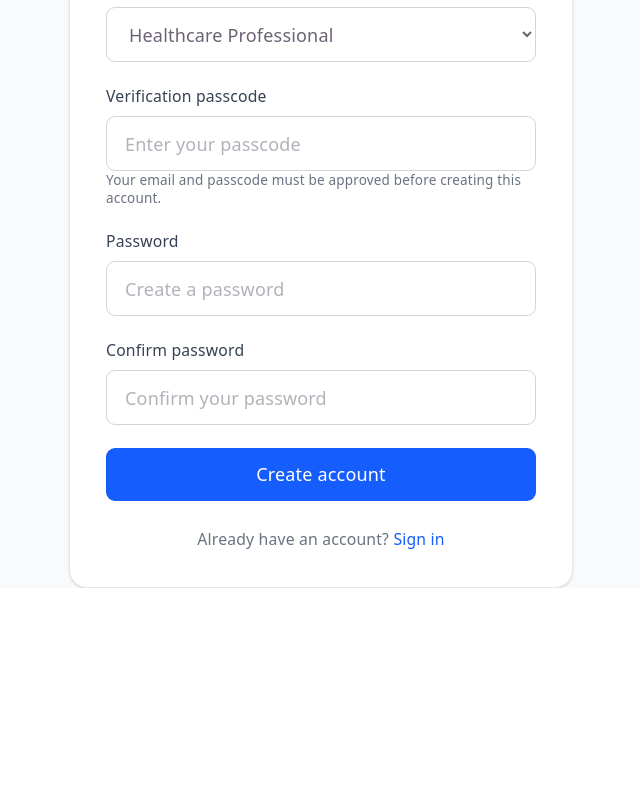
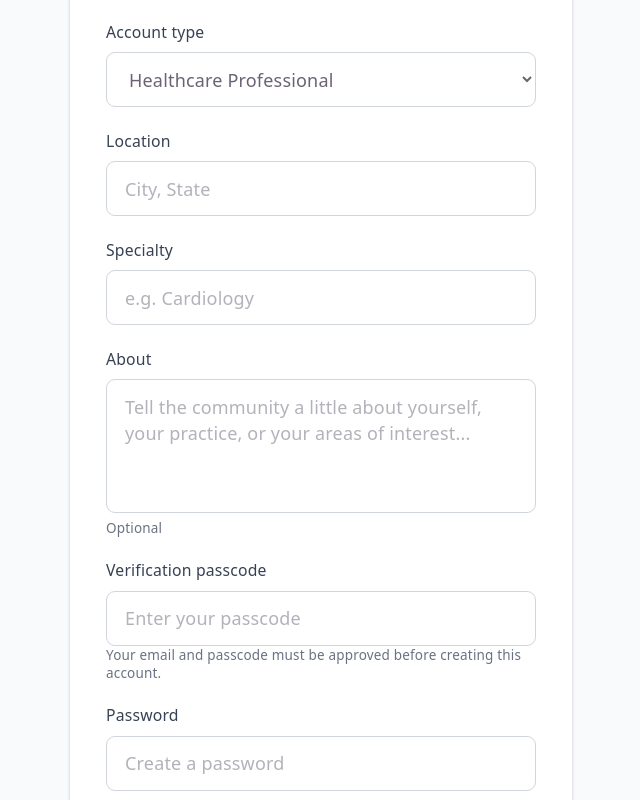
Before and after one commit to babsscode/mediQuick, a React (Vite) app: page /register in a window 1280 px wide. Shown: the part 540-1340 px from the top of the page, without its empty margins (319-959 px from the left). Before the commit the page ends 1128 px from the top, so only its background shows below. Built offline with nearby package versions, Linux system fonts and the light colour scheme; no server answers.

Commit message:
profile registration update

```diff
--- a/src/pages/Register.tsx
+++ b/src/pages/Register.tsx
@@ -7,116 +7,102 @@ import {
 import { auth } from "../firebase/auth";
 import { useNavigate } from "react-router-dom";
 
-
 type RegistrationRole =
   | "hcp"
-    | "pharma"
-    | "team_member";
-
+  | "pharma";
 
 export default function Register() {
-
   const navigate = useNavigate();
 
-
-    const [name, setName] =
-        useState("");
-
-    const [email, setEmail] =
-        useState("");
-
-    const [password, setPassword] =
-        useState("");
-
-    const [confirmPassword, setConfirmPassword] =
-        useState("");
+  const [name, setName] = useState("");
+  const [email, setEmail] = useState("");
 
   const [role, setRole] =
     useState<RegistrationRole>("hcp");
 
-    const [passcode, setPasscode] =
+  const [location, setLocation] = useState("");
+  const [specialty, setSpecialty] = useState("");
+  const [about, setAbout] = useState("");
+
+  const [passcode, setPasscode] = useState("");
+
+  const [password, setPassword] = useState("");
+  const [confirmPassword, setConfirmPassword] =
     useState("");
 
-
-    const [error, setError] =
-        useState("");
-
-    const [loading, setLoading] =
-        useState(false);
-
+  const [error, setError] = useState("");
+  const [loading, setLoading] = useState(false);
 
   const requiresPasscode =
     role === "hcp" ||
     role === "pharma";
 
+  const requiresSpecialty =
+    role === "hcp";
 
   async function handleRegister(
     e: React.FormEvent<HTMLFormElement>
   ) {
-
     e.preventDefault();
 
     setError("");
 
+    const cleanName = name.trim();
+    const cleanEmail = email.trim().toLowerCase();
+    const cleanLocation = location.trim();
+    const cleanSpecialty = specialty.trim();
+    const cleanAbout = about.trim();
 
-        if (!name.trim()) {
-
-            setError(
-                "Please enter your name."
-            );
-
+    if (!cleanName) {
+      setError("Please enter your name.");
       return;
     }
 
-
-        if (password !== confirmPassword) {
-
-            setError(
-                "Passwords do not match."
-            );
-
+    if (!cleanLocation) {
+      setError("Please enter your location.");
       return;
     }
 
-
-        if (password.length < 6) {
-
-            setError(
-                "Password must be at least 6 characters."
-            );
-
+    if (
+      requiresSpecialty &&
+      !cleanSpecialty
+    ) {
+      setError("Please enter your specialty.");
       return;
     }
-
 
     if (
       requiresPasscode &&
       !passcode.trim()
     ) {
-
       setError(
         "Please enter your verification passcode."
       );
-
       return;
     }
 
+    if (password !== confirmPassword) {
+      setError("Passwords do not match.");
+      return;
+    }
+
+    if (password.length < 6) {
+      setError(
+        "Password must be at least 6 characters."
+      );
+      return;
+    }
 
     setLoading(true);
 
-
     try {
-
       /*
-             * HCP and Pharma accounts must first
-             * be verified by the Python API.
-             *
-             * Team members skip this step.
+       * Verify HCP / Pharma credentials
+       * with the Python API before creating
+       * the Firebase account.
        */
       if (requiresPasscode) {
-
-                const response =
-                    await fetch(
+        const response = await fetch(
           "http://localhost:8000/auth/verify-registration",
           {
             method: "POST",
@@ -127,28 +113,17 @@ export default function Register() {
             },
 
             body: JSON.stringify({
-                                name:
-                                    name.trim(),
-
-                                email:
-                                    email.trim()
-                                        .toLowerCase(),
-
+              name: cleanName,
+              email: cleanEmail,
               role,
-
-                                passcode:
-                                    passcode.trim(),
+              passcode: passcode.trim(),
             }),
           }
         );
 
-
-                const data =
-                    await response.json();
-
+        const data = await response.json();
 
         if (!response.ok) {
-
           setError(
             data.detail ||
               "Your email or passcode could not be verified."
@@ -158,34 +133,30 @@ export default function Register() {
         }
       }
 
-
       /*
-             * Create Firebase account.
-             *
-             * NOTE:
-             * For the MVP this is fine after the
-             * Python verification step.
+       * Create Firebase Authentication account.
        */
       const credential =
         await createUserWithEmailAndPassword(
           auth,
-                    email.trim(),
+          cleanEmail,
           password
         );
 
-
+      /*
+       * Store the user's display name
+       * in Firebase Authentication.
+       */
       await updateProfile(
         credential.user,
         {
-                    displayName:
-                        name.trim(),
+          displayName: cleanName,
         }
       );
 
-
       /*
-             * Create the user's application
-             * profile in Firestore.
+       * Create the application profile
+       * through the Python backend.
        */
       const profileResponse =
         await fetch(
@@ -199,80 +170,78 @@ export default function Register() {
             },
 
             body: JSON.stringify({
-                            uid:
-                                credential.user.uid,
+              uid: credential.user.uid,
 
-                            name:
-                                name.trim(),
+              name: cleanName,
 
-                            email:
-                                email.trim()
-                                    .toLowerCase(),
+              email: cleanEmail,
 
               role,
+
+              location:
+                cleanLocation,
+
+              specialty:
+                cleanSpecialty || null,
+
+              about:
+                cleanAbout || null,
             }),
           }
         );
 
-
       if (!profileResponse.ok) {
-
         console.error(
           "Failed to create user profile."
         );
+
+        /*
+         * The Firebase account was created,
+         * but the application profile failed.
+         */
+        setError(
+          "Your account was created, but we could not finish setting up your profile. Please contact support."
+        );
+
+        return;
       }
-
 
       navigate("/");
 
     } catch (err: any) {
+      console.error(err);
 
       switch (err.code) {
-
         case "auth/email-already-in-use":
-
           setError(
             "An account already exists with this email."
           );
-
           break;
 
-
         case "auth/invalid-email":
-
           setError(
             "Please enter a valid email address."
           );
-
           break;
 
-
         case "auth/weak-password":
-
           setError(
             "Your password is too weak."
           );
-
           break;
 
-
         default:
-
           setError(
             "Something went wrong. Please try again."
           );
       }
-
     } finally {
-
       setLoading(false);
     }
   }
 
-
   return (
-
-        <div className="min-h-screen flex items-center justify-center bg-gray-50 px-4">
+    <div className="min-h-screen flex items-center justify-center bg-gray-50 px-4 py-10">
 
       <div className="w-full max-w-md">
 
@@ -285,20 +254,16 @@ export default function Register() {
             </h1>
 
             <p className="mt-2 text-gray-500">
-                            Get started with your account
+              Create your Impiricus account
             </p>
 
           </div>
 
 
           {error && (
-
             <div className="mb-5 rounded-lg bg-red-50 border border-red-200 px-4 py-3 text-sm text-red-700">
-
               {error}
-
             </div>
-
           )}
 
 
@@ -306,7 +271,6 @@ export default function Register() {
             onSubmit={handleRegister}
             className="space-y-5"
           >
-
 
             {/* NAME */}
 
@@ -324,9 +288,7 @@ export default function Register() {
                 type="text"
                 value={name}
                 onChange={(e) =>
-                                    setName(
-                                        e.target.value
-                                    )
+                  setName(e.target.value)
                 }
                 placeholder="Your name"
                 autoComplete="name"
@@ -353,9 +315,7 @@ export default function Register() {
                 type="email"
                 value={email}
                 onChange={(e) =>
-                                    setEmail(
-                                        e.target.value
-                                    )
+                  setEmail(e.target.value)
                 }
                 placeholder="you@example.com"
                 autoComplete="email"
@@ -396,11 +356,99 @@ export default function Register() {
                   Pharma Representative
                 </option>
 
-                                <option value="team_member">
-                                    Team Member
-                                </option>
+              </select>
 
-                            </select>
+            </div>
+
+
+            {/* LOCATION */}
+
+            <div>
+
+              <label
+                htmlFor="location"
+                className="block text-sm font-medium text-gray-700 mb-2"
+              >
+                Location
+              </label>
+
+              <input
+                id="location"
+                type="text"
+                value={location}
+                onChange={(e) =>
+                  setLocation(e.target.value)
+                }
+                placeholder="City, State"
+                autoComplete="address-level2"
+                required
+                className="w-full rounded-lg border border-gray-300 px-4 py-3 outline-none transition focus:border-blue-500 focus:ring-2 focus:ring-blue-100"
+              />
+
+            </div>
+
+
+            {/* SPECIALTY */}
+
+            <div>
+
+              <label
+                htmlFor="specialty"
+                className="block text-sm font-medium text-gray-700 mb-2"
+              >
+                {role === "hcp"
+                  ? "Specialty"
+                  : "Specialty / Area of focus"}
+              </label>
+
+              <input
+                id="specialty"
+                type="text"
+                value={specialty}
+                onChange={(e) =>
+                  setSpecialty(e.target.value)
+                }
+                placeholder={
+                  role === "hcp"
+                    ? "e.g. Cardiology"
+                    : "e.g. Oncology"
+                }
+                required={requiresSpecialty}
+                className="w-full rounded-lg border border-gray-300 px-4 py-3 outline-none transition focus:border-blue-500 focus:ring-2 focus:ring-blue-100"
+              />
+
+            </div>
+
+
+            {/* ABOUT */}
+
+            <div>
+
+              <label
+                htmlFor="about"
+                className="block text-sm font-medium text-gray-700 mb-2"
+              >
+                About
+              </label>
+
+              <textarea
+                id="about"
+                value={about}
+                onChange={(e) =>
+                  setAbout(e.target.value)
+                }
+                placeholder={
+                  role === "hcp"
+                    ? "Tell the community a little about yourself, your practice, or your areas of interest..."
+                    : "Tell the community a little about yourself or your area of focus..."
+                }
+                rows={4}
+                className="w-full rounded-lg border border-gray-300 px-4 py-3 outline-none transition focus:border-blue-500 focus:ring-2 focus:ring-blue-100 resize-none"
+              />
+
+              <p className="mt-1 text-xs text-gray-500">
+                Optional
+              </p>
 
             </div>
 
@@ -408,7 +456,6 @@ export default function Register() {
             {/* VERIFICATION PASSCODE */}
 
             {requiresPasscode && (
-
               <div>
 
                 <label
@@ -423,9 +470,7 @@ export default function Register() {
                   type="password"
                   value={passcode}
                   onChange={(e) =>
-                                        setPasscode(
-                                            e.target.value
-                                        )
+                    setPasscode(e.target.value)
                   }
                   placeholder="Enter your passcode"
                   autoComplete="off"
@@ -434,13 +479,11 @@ export default function Register() {
                 />
 
                 <p className="mt-2 text-xs text-gray-500">
-                                    Your email and passcode must
-                                    be approved before creating
-                                    this account.
+                  Your email and passcode must be
+                  approved before creating this account.
                 </p>
 
               </div>
-
             )}
 
 
@@ -460,9 +503,7 @@ export default function Register() {
                 type="password"
                 value={password}
                 onChange={(e) =>
-                                    setPassword(
-                                        e.target.value
-                                    )
+                  setPassword(e.target.value)
                 }
                 placeholder="Create a password"
                 autoComplete="new-password"
@@ -489,9 +530,7 @@ export default function Register() {
                 type="password"
                 value={confirmPassword}
                 onChange={(e) =>
-                                    setConfirmPassword(
-                                        e.target.value
-                                    )
+                  setConfirmPassword(e.target.value)
                 }
                 placeholder="Confirm your password"
                 autoComplete="new-password"
@@ -509,11 +548,9 @@ export default function Register() {
               disabled={loading}
               className="w-full rounded-lg bg-blue-600 px-4 py-3 font-medium text-white transition hover:bg-blue-700 disabled:cursor-not-allowed disabled:opacity-60"
             >
-
               {loading
                 ? "Creating account..."
                 : "Create account"}
-
             </button>
 
           </form>
```
Lines whose indentation alone changed are shown as unchanged.
